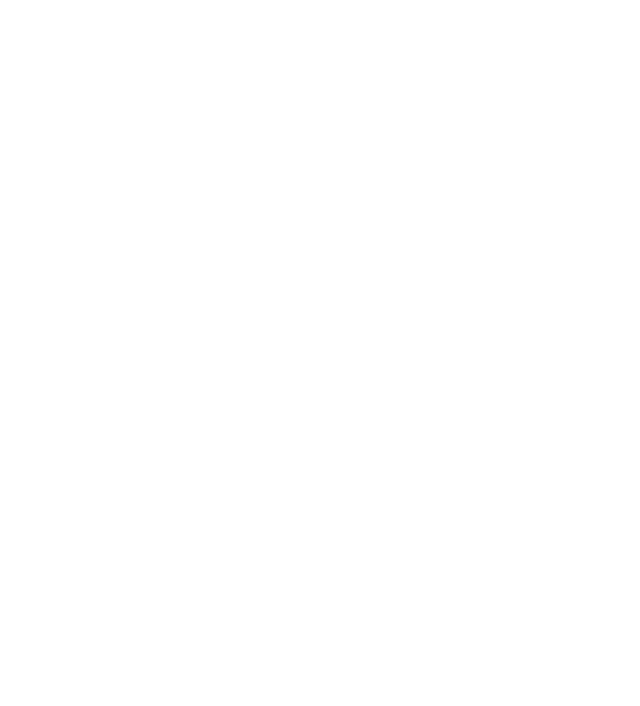
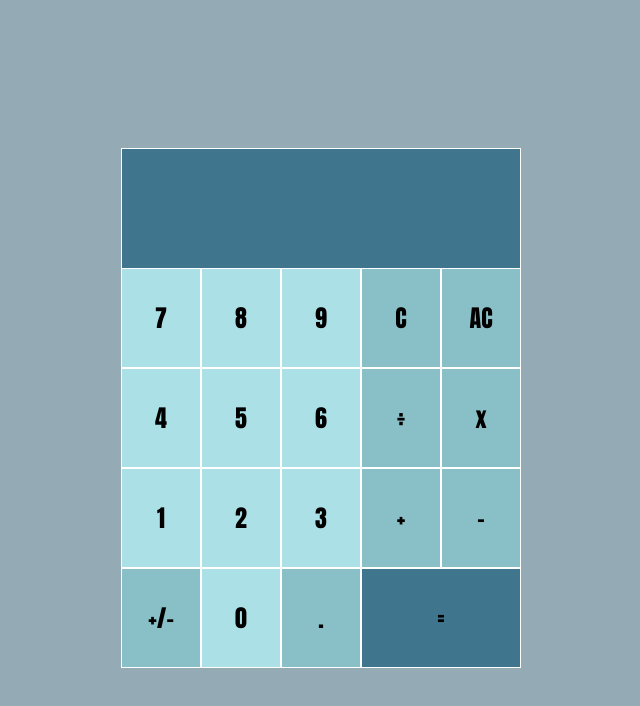
Before and after one commit to RiggerPaul/calculator, a plain HTML site: page index.html in a window 1280 px wide. Shown: the whole page, without its empty margins (319-959 px from the left). Drawn offline with Linux system fonts and the light colour scheme.

Commit message:
End of day update

```diff
--- a/index.html
+++ b/index.html
@@ -10,5 +10,31 @@
 </head>
 <body>
 
-</body>
+    <div class="calculator-body">
+        <div class="output">
+            <div data-previous-operand class="previous-operand"></div>
+            <div data-current-operand class="current-operand"></div>
+        </div>
+        <button data-number class="number" >7</button>
+        <button data-number class="number" >8</button>
+        <button data-number class="number" >9</button>
+        <button data-clear-last class="operator" >C</button>
+        <button data-all-clear class="operator" id="AC">AC</button>
+        <button data-number class="number" >4</button>
+        <button data-number class="number" >5</button>
+        <button data-number class="number" >6</button>
+        <button data-operator class="operator" >÷</button>
+        <button data-operator class="operator" >x</button>
+        <button data-number class="number" >1</button>
+        <button data-number class="number" >2</button>
+        <button data-number class="number" >3</button>
+        <button data-operator class="operator" >+</button>
+        <button data-operator class="operator" >-</button>
+        <button data-negative-positive class="operator" >+/-</button>
+        <button data-number class="number" >0</button>
+        <button data-number class="operator" >.</button>
+        <button data-operator class="large-btn"  id="equals" >=</button>
+    </div>
+
+      </body>
 </html>
--- a/script.js
+++ b/script.js
@@ -1,20 +1,46 @@
 function add(a, b) {
-	return a + b;
+	return parseFloat(a) + parseFloat(b);
 };
 
 function subtract(a, b) {
-	return a - b;
+	return parseFloat(a) - parseFloat(b);
 };
 
 function multiply(a, b) {
-  return a * b;
+  return parseFloat(a) * parseFloat(b);
 };
 
 function divide(a, b){
-  return a / b;
-};
+  if (b != '0'){
+  return parseFloat(a) / parseFloat(b)
+  } else {
+      alert("Divide by zero not allowed");
+      clearBtn.click();
+  }
+}
 
-let c = multiply(3, 2);
+clearBtn.onclick = function(){
+  firstOperandSpan.textContent = '';
+  operatorSpan.textContent = '';
+  secondOperandSpan.textContent = '';
+  answerZone.textContent = '';
+  //checkIfEvilAll();
+}
+
+const equalBtn = document.getElementById('equals');
+
+eqlBtn.onclick = function(){
+  if (firstOperandSpan.textContent != '' && operatorSpan.textContent != '' && secondOperandSpan.textContent != ''){
+      let answer = roundTo5decimalsMax(operate(operatorSpan.textContent, firstOperandSpan.textContent, secondOperandSpan.textContent));
+      answerZone.textContent = answer;
+      firstOperandSpan.textContent = '';
+      operatorSpan.textContent = '';
+      secondOperandSpan.textContent = '';
+      checkIfEvilAll();
+  } else {
+      console.log("Wat u doin mon?");
+  }
+}
 
 /*function sum(array) {
   return array.reduce((total, current) => total + current, 0);
--- a/style.css
+++ b/style.css
@@ -0,0 +1,126 @@
+/* General Styling */
+
+*,
+*::before,
+*::after {
+  box-sizing: border-box;
+  font-family: Impact, Haettenschweiler, 'Arial Narrow Bold', sans-serif;
+  font-weight: 400;
+}
+
+body {
+  background-color: #4c728398;
+  font-size: 1.5em;
+}
+
+.calculator-body {
+  display: grid;
+  justify-content: center;
+  align-content: center;
+  min-height: 100vh;
+  grid-template-columns: repeat(5, 80px);
+  grid-template-rows: minmax(120px, auto) repeat(4, 100px);
+}
+
+/* For small laptops and large tablets
+
+@media only screen and (max-width: 1025px) {
+  body {
+    font-size: 1.8rem;
+  }
+
+  .calculator-grid {
+    grid-template-columns: repeat(5, 90px);
+    grid-template-rows: minmax(120px, auto) repeat(4, 100px);
+  }
+}
+/* For small tablets and phones
+
+@media only screen and (max-width: 520px) {
+  body {
+    font-size: 1.4rem;
+  }
+
+  .calculator-grid {
+    grid-template-columns: repeat(5, 65px);
+    grid-template-rows: minmax(120px, auto) repeat(4, 80px);
+  }
+}
+
+/* For small phones
+
+@media only screen and (max-width: 425px) {
+  body {
+    font-size: 1.2rem;
+  }
+
+  .calculator-grid {
+    grid-template-columns: repeat(5, 50px);
+    grid-template-rows: minmax(100px, auto) repeat(4, 60px);
+  }
+}
+
+/* Clear default button styling */
+
+button,
+input[type="submit"],
+input[type="reset"] {
+  background: none;
+  color: inherit;
+  border: none;
+  padding: 0;
+  font: inherit;
+  cursor: pointer;
+  outline: inherit;
+}
+
+/* Custom style buttons */
+
+.calculator-body > button {
+  border: 1px solid white;
+  background-color: #08537598;
+}
+
+.calculator-body > button:hover,
+.calculator-body > button:active {
+  background-color: #b6ece1;
+}
+
+button.number {
+  background-color: #b2ebf1d5;
+}
+
+button.operator {
+  background-color: #88c3cad5;
+}
+
+.large-btn {
+  grid-column: span 2;
+}
+
+/* Style display area*/
+
+.output {
+  grid-column: 1 / -1;
+  display: flex;
+  align-items: flex-end;
+  justify-content: space-around;
+  flex-direction: column;
+  word-wrap: break-word;
+  word-break: break-all;
+  padding: 10px;
+  background-color: #08537598;
+  border-top: 1px solid white;
+  border-left: 1px solid white;
+  border-right: 1px solid white;
+}
+
+.output .previous-operand,
+.output .current-operand {
+  color: #fffffff8;
+}
+
+.output .current-operand {
+  font-size: 2em;
+  font-weight: 400;
+}
```
